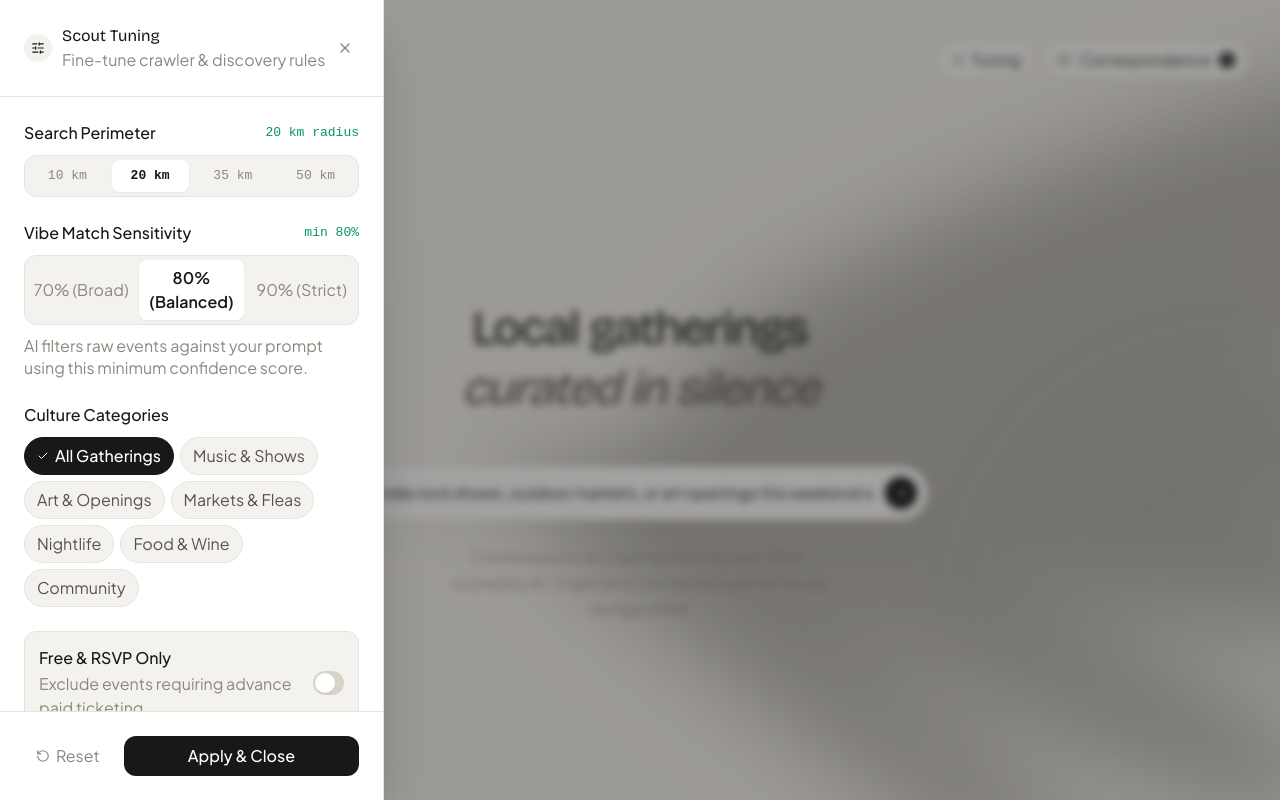
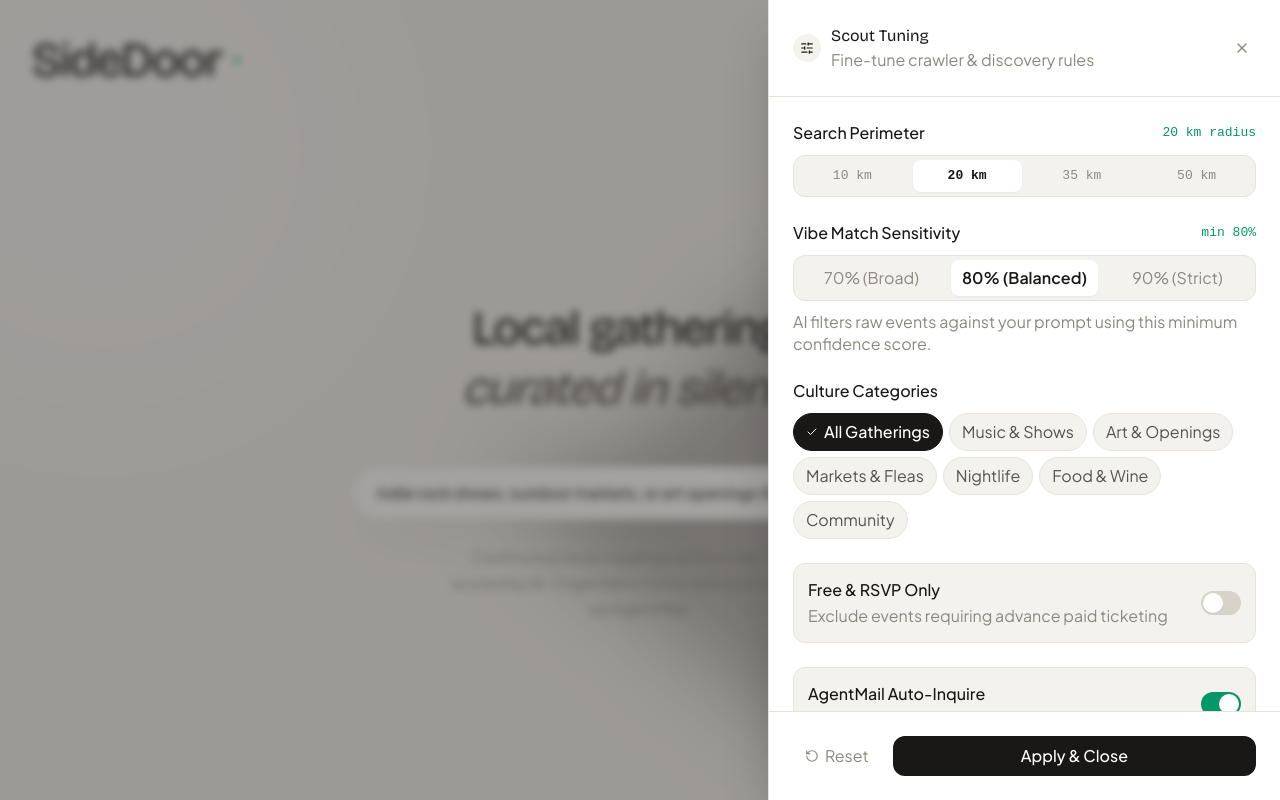
Before and after one commit to 1ewig/sidedoor-convex, a Next.js app: page / in a window 1280 px wide. Both pictures are taken after a click on the button "Tuning". Built offline with nearby package versions, Linux system fonts and the light colour scheme.

Commit message:
feat: position ScoutFilterDrawer on the right with wider layout

```diff
--- a/src/app/page.client.tsx
+++ b/src/app/page.client.tsx
@@ -115,7 +115,7 @@ export function PageClient() {
         />
       </div>
 
-      {/* Scout Tuning Filter Drawer (Left) */}
+      {/* Scout Tuning Filter Drawer */}
       <ScoutFilterDrawer
         isOpen={isFilterDrawerOpen}
         onClose={() => setIsFilterDrawerOpen(false)}
--- a/src/components/discovery/ScoutFilterDrawer.tsx
+++ b/src/components/discovery/ScoutFilterDrawer.tsx
@@ -49,8 +49,8 @@ export function ScoutFilterDrawer({
         className="fixed inset-0 bg-[var(--theme-bg-overlay)] backdrop-blur-xs z-40 cursor-default"
       />
 
-      {/* Slide-out Panel (Left) */}
-      <aside className="fixed inset-y-0 left-0 w-full max-w-sm bg-[var(--theme-bg-surface)] border-r border-[var(--theme-border-subtle)] shadow-2xl z-50 flex flex-col animate-in slide-in-from-left duration-300">
+      {/* Slide-out Panel (Right) */}
+      <aside className="fixed inset-y-0 right-0 w-full max-w-md sm:max-w-lg bg-[var(--theme-bg-surface)] border-l border-[var(--theme-border-subtle)] shadow-2xl z-50 flex flex-col animate-in slide-in-from-right duration-300">
         {/* Header */}
         <div className="p-6 border-b border-[var(--theme-border-subtle)] flex items-center justify-between">
           <div className="flex items-center gap-2.5">
```
